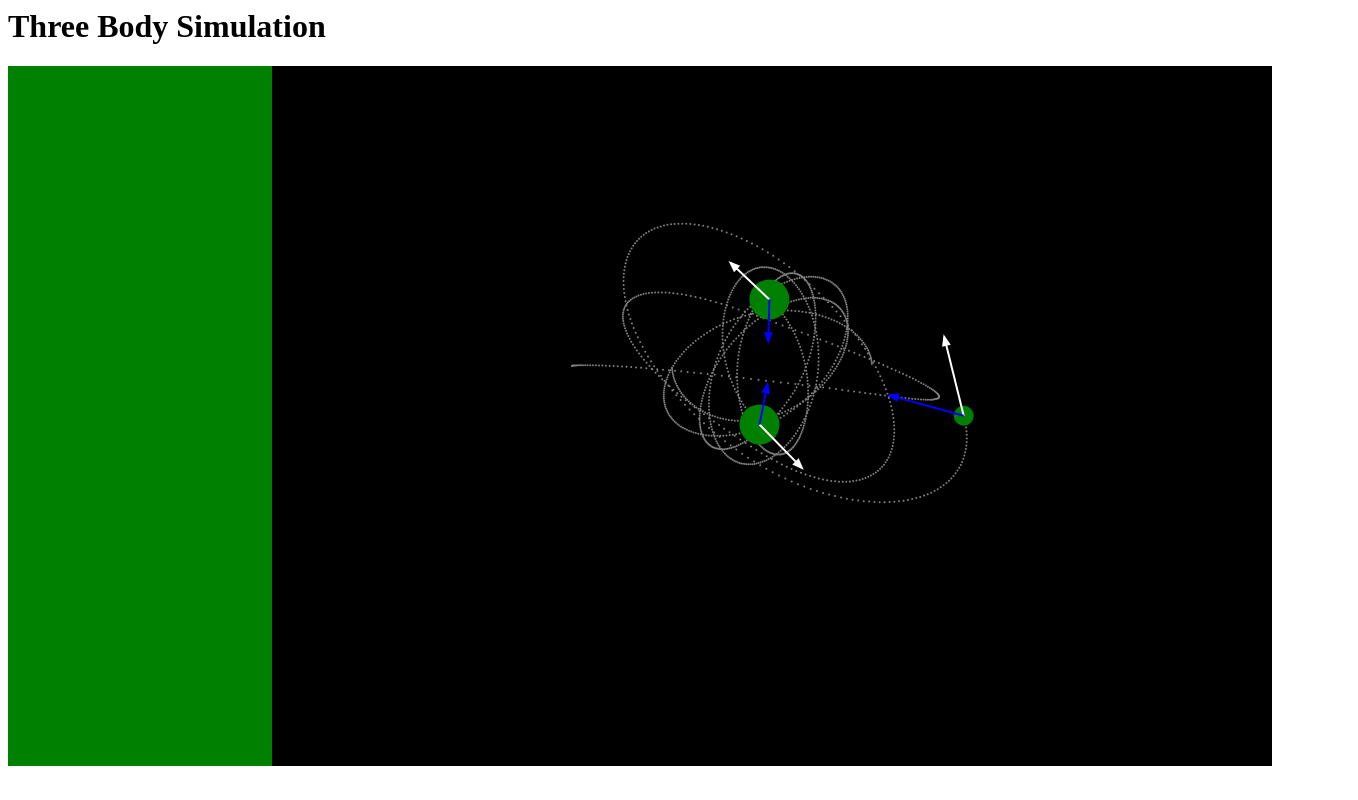
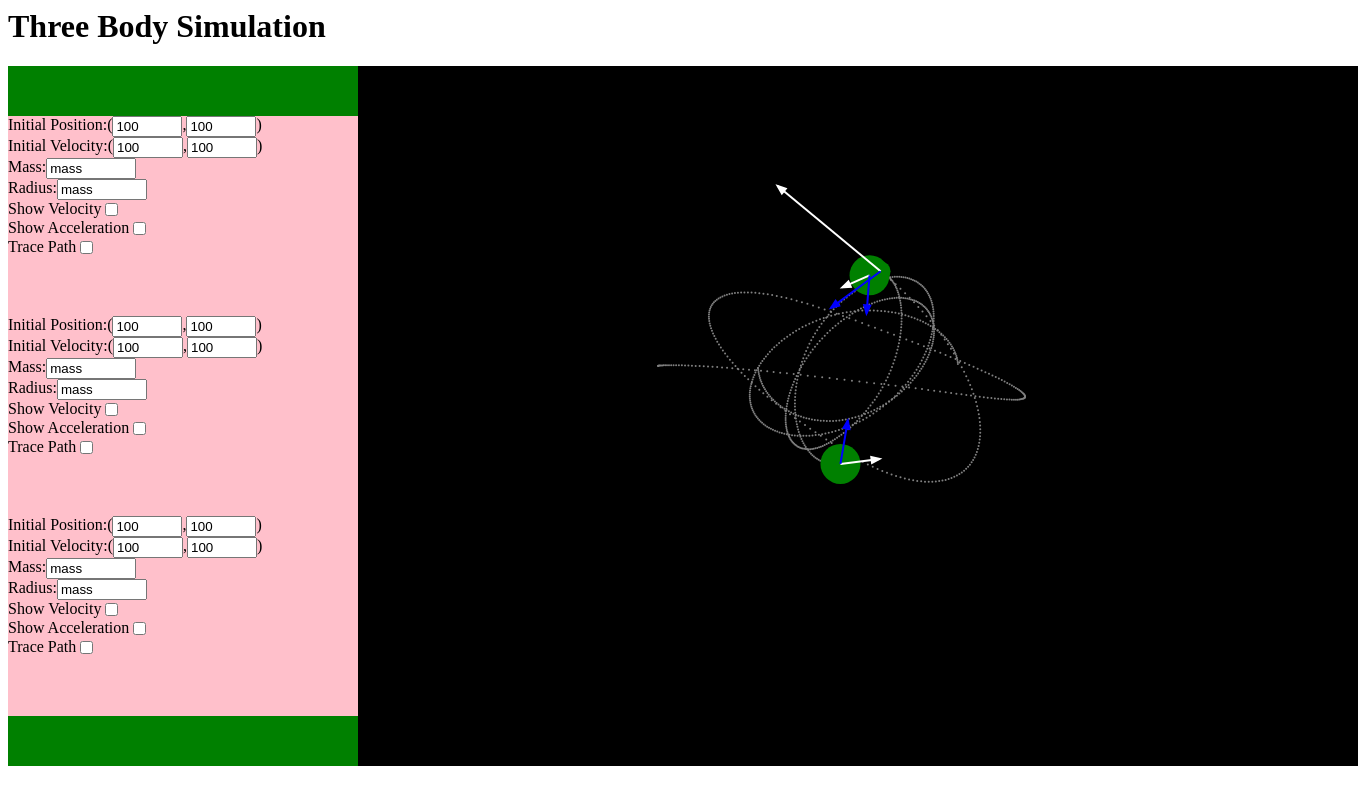
Before and after one commit to echentw/three-body, a React app: page / in a window 1280 px wide. Shown: the whole page, 1358 px wide, since content can reach past the window. Built offline with nearby package versions, Linux system fonts and the light colour scheme.

Commit message:
basic sidebar components

```diff
--- /dev/null
+++ b/src/SideBar.tsx
@@ -0,0 +1,139 @@
+import * as React from 'react';
+import * as ReactDOM from 'react-dom';
+
+type CheckBoxProps = {
+  onToggle: (checked: boolean) => void;
+};
+
+class CheckBox extends React.Component<CheckBoxProps> {
+  state = {
+    checked: false,
+  }
+
+  toggle = () => {
+    const checked = !this.state.checked;
+    this.setState({ checked });
+    this.props.onToggle(checked);
+  }
+
+  render() {
+    return (
+      <div className="checkbox">
+        <label>
+          <input
+            type="checkbox"
+            checked={this.state.checked}
+            onChange={this.toggle}
+          />
+        </label>
+      </div>
+    );
+  }
+}
+
+class PlanetConfigComponent extends React.Component {
+  state = {
+    positionX: '100',
+    positionY: '100',
+    velocityX: '100',
+    velocityY: '100',
+    mass: 'mass',
+    radius: 'radius',
+
+    showVelocity: false,
+    showAcceleration: false,
+    tracePath: false,
+  }
+
+  onChangePositionX = (event: React.ChangeEvent<HTMLInputElement>) => {
+    this.setState({ positionX: event.target.value });
+  }
+
+  onChangePositionY = (event: React.ChangeEvent<HTMLInputElement>) => {
+    this.setState({ positionY: event.target.value });
+  }
+
+  onChangeVelocityX = (event: React.ChangeEvent<HTMLInputElement>) => {
+    this.setState({ velocityX: event.target.value });
+  }
+
+  onChangeVelocityY = (event: React.ChangeEvent<HTMLInputElement>) => {
+    this.setState({ velocityY: event.target.value });
+  }
+
+  onChangeMass = (event: React.ChangeEvent<HTMLInputElement>) => {
+    this.setState({ mass: event.target.value });
+  }
+
+  onChangeRadius = (event: React.ChangeEvent<HTMLInputElement>) => {
+    this.setState({ radius: event.target.value });
+  }
+
+  onChangeShowVelocity = (on: boolean) => {
+    this.setState({ showVelocity: on });
+  }
+
+  onChangeShowAcceleration = (on: boolean) => {
+    this.setState({ showAcceleration: on });
+  }
+
+  onChangeTracePath = (on: boolean) => {
+    this.setState({ tracePath: on });
+  }
+
+  render() {
+    return (
+      <div className="planet-config-component">
+        <div className="initial-vector">
+          <div className="text">Initial Position:</div>
+          (
+          <input className="vector-input" type="text" value={this.state.positionX} onChange={this.onChangePositionX}/>
+          ,
+          <input className="vector-input" type="text" value={this.state.positionY} onChange={this.onChangePositionY}/>
+          )
+        </div>
+        <div className="initial-vector">
+          <div className="text">Initial Velocity:</div>
+          (
+          <input className="vector-input" type="text" value={this.state.velocityX} onChange={this.onChangeVelocityX}/>
+          ,
+          <input className="vector-input" type="text" value={this.state.velocityY} onChange={this.onChangeVelocityY}/>
+          )
+        </div>
+        <div className="scalar-container">
+          <div className="text">Mass:</div>
+          <input className="scalar-input" type="text" value={this.state.mass} onChange={this.onChangeMass}/>
+        </div>
+        <div className="scalar-container">
+          <div className="text">Radius:</div>
+          <input className="scalar-input" type="text" value={this.state.mass} onChange={this.onChangeMass}/>
+        </div>
+
+        <div className="flag-toggle">
+          <div className="text">Show Velocity</div>
+          <CheckBox onToggle={this.onChangeShowVelocity}/>
+        </div>
+        <div className="flag-toggle">
+          <div className="text">Show Acceleration</div>
+          <CheckBox onToggle={this.onChangeShowAcceleration}/>
+        </div>
+        <div className="flag-toggle">
+          <div className="text">Trace Path</div>
+          <CheckBox onToggle={this.onChangeTracePath}/>
+        </div>
+      </div>
+    );
+  }
+}
+
+export class SideBarComponent extends React.Component {
+  render() {
+    return (
+      <div className="sidebar">
+        <PlanetConfigComponent/>
+        <PlanetConfigComponent/>
+        <PlanetConfigComponent/>
+      </div>
+    );
+  }
+}
--- a/src/main.tsx
+++ b/src/main.tsx
@@ -252,19 +252,10 @@ main();
 
 import * as React from 'react';
 import * as ReactDOM from 'react-dom';
+import { SideBarComponent } from './SideBar';
 import './styles.scss';
 
-class SideBar extends React.Component {
-  render() {
-    return (
-      <div className="sidebar">
-        hello
-      </div>
-    );
-  }
-}
-
 ReactDOM.render(
-  <SideBar/>,
-  document.getElementById("sidebar")
+  <SideBarComponent/>,
+  document.getElementById("sidebar-container")
 );
--- a/src/styles.scss
+++ b/src/styles.scss
@@ -4,7 +4,41 @@
 }
 
 #sidebar-container {
+  display: flex;
+  flex-direction: column;
+  justify-content: space-evenly;
+  align-items: center;
+
   height: 700px;
   width: 400px;
   background-color: green;
+
+  .planet-config-component {
+    height: 200px;
+    width: 350px;
+    background-color: pink;
+
+    .initial-vector {
+      display: flex;
+      flex-direction: row;
+
+      .vector-input {
+        width: 70px;
+      }
+    }
+
+    .scalar-container {
+      display: flex;
+      flex-direction: row;
+
+      .scalar-input {
+        width: 90px;
+      }
+    }
+
+    .flag-toggle {
+      display: flex;
+      flex-direction: row;
+    }
+  }
 }
```
